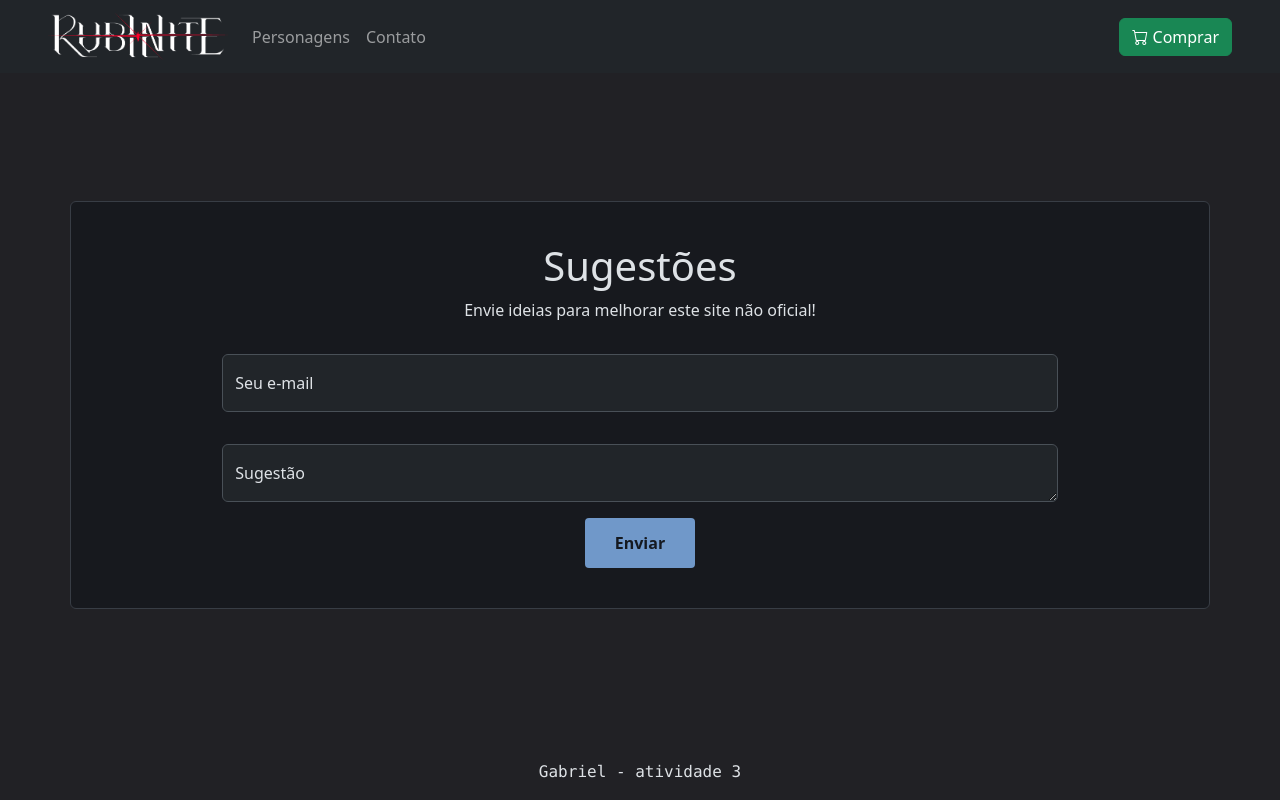
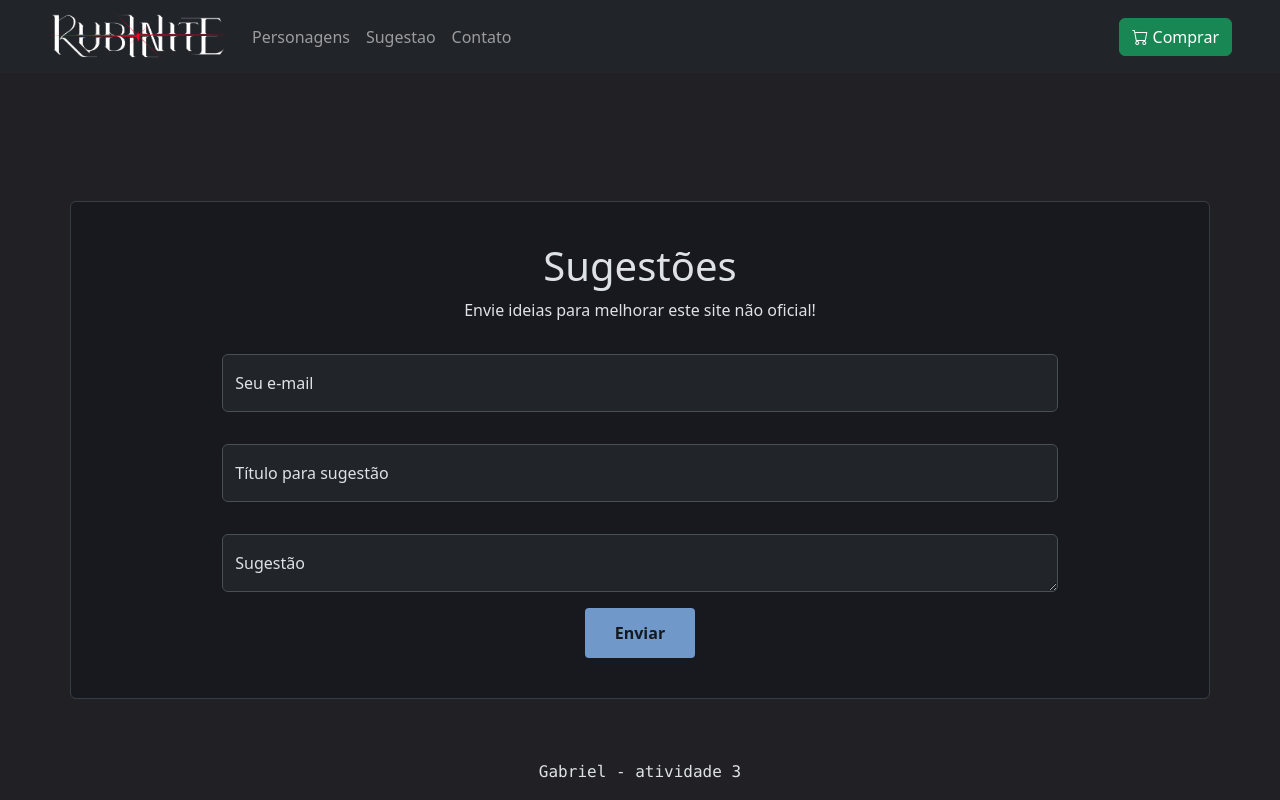
Before and after one commit to fujimotogabriel/web, a Flask app: page /cadastro in a window 1280 px wide. Run offline with Flask 3, Linux system fonts and the light colour scheme.

Commit message:
feat: Formatação das sugestões do banco

```diff
--- a/app.py
+++ b/app.py
@@ -13,7 +13,7 @@ def home():
     return render_template("index.html")
 
 @app.route("/personagens")
-def chars():
+def personagens():
     return render_template("personagens.html")
 
 @app.route("/cadastro", methods=['GET', 'POST'])
@@ -21,6 +21,7 @@ def cadastro():
     if request.method == 'POST':
         email = request.form.get('email').strip()
         sugestao = request.form.get('sugestao').strip()
+        titulo = request.form.get('titulo').strip()
         dia = datetime.now()
         dia = dia.strftime("%Y-%m-%d")
 
@@ -31,7 +32,7 @@ def cadastro():
                     cur.execute("select * from sugestao where sug_sugestao like %s", f'%{sugestao}%')
                     if not cur.fetchone():
                         cur.execute(
-                        "insert into sugestao (sug_email, sug_sugestao, sug_data) values(%s, %s, %s)", (email, sugestao, dia)
+                        "insert into sugestao (sug_email, sug_titulo, sug_sugestao, sug_data) values(%s, %s, %s, %s)", (email, titulo, sugestao, dia)
                         )
                     else:
                         flash("Sugestão já existe!")
@@ -44,7 +45,7 @@ def cadastro():
 def listar():
     with get_conn() as conn:
         with conn.cursor() as cur:
-            cur.execute("select sug_email, sug_sugestao from sugestao")
+            cur.execute("select sug_id, sug_titulo, sug_sugestao, date_format(sug_data, '%d/%m/%Y') as sug_data from sugestao")
             sugestoes = cur.fetchall()
 
     return render_template("listar.html", sugestoes=sugestoes)
--- a/static/css/style.css
+++ b/static/css/style.css
@@ -1,3 +1,7 @@
+:root {
+  --main-bg-color: rgb(33, 33, 37);
+}
+
 /* geral */
 section{
   min-height: 40vw;
@@ -145,9 +149,10 @@ main {
 
 
 /* contato */
-.contact-box {
+.container-box {
     display: flex;
     flex-direction: column;
+    justify-content: space-evenly;
     align-items: center;
 
     margin: 10vw 0;
@@ -183,6 +188,23 @@ main {
     cursor: pointer;
 }
 
+/* listar */
+.suggestion-box {
+  background: var(--main-bg-color);
+  border: 1px solid #313741;
+  border-radius: 15px;
+
+  display: flex;
+  justify-content: space-between;
+
+  width: 80%;
+  padding: 20px;
+}
+
+.suggestion-header {
+  width: 80%;
+}
+
 @media (max-width: 575.98px){
   section {
     min-height: 90vw
--- a/templates/base.html
+++ b/templates/base.html
@@ -28,10 +28,13 @@
                     <div class="collapse navbar-collapse" id="collapsibleNavbar">
                         <ul class="navbar-nav me-auto">
                             <li class="nav-item">
-                                <a class="nav-link" href="personagens">Personagens</a>
+                                <a class="nav-link" href="{{ url_for('personagens') }}">Personagens</a>
                             </li>
                             <li class="nav-item">
-                                <a class="nav-link" href="cadastro">Contato</a>
+                                <a class="nav-link" href="{{ url_for('listar') }}">Sugestao</a>
+                            </li>
+                            <li class="nav-item">
+                                <a class="nav-link" href="{{ url_for('cadastro') }}">Contato</a>
                             </li>
                         </ul>
                         <div class="btn btn-success">
--- a/templates/cadastro.html
+++ b/templates/cadastro.html
@@ -6,7 +6,7 @@
 
 <main>
     <section class="contact">
-        <div class="container contact-box">
+        <div class="container container-box">
             <div class="contact-header">
                 <h1 class="text-center">Sugestões</h1>
                 <p>Envie ideias para melhorar este site não oficial!</p>
@@ -15,6 +15,11 @@
                 <div class="form-floating mb-3 mt-3">
                     <input type="email" class="form-control" id="email" placeholder="email" autocomplete="email" name="email">
                     <label for="email">Seu e-mail</label>
+                </div>
+
+                <div class="form-floating mb-3 mt-3">
+                    <input type="type" class="form-control" id="titulo" placeholder="Título para sugestão" name="titulo">
+                    <label for="sugestao">Título para sugestão</label>
                 </div>
 
                 <div class="form-floating mb-3 mt-3">
```
Also changed, not shown: templates/listar.html (+20 -7 lines).
